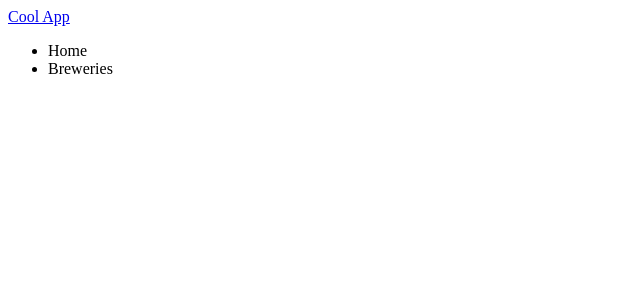
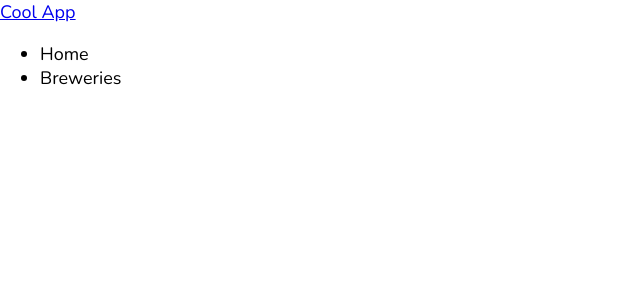
Before and after one commit to SeunJay/AngularProject, an Angular app: page / in a window 1280 px wide. Shown: the top 300 px of the page, without its empty margins (0-640 px from the left). Built offline with nearby package versions, Linux system fonts and the light colour scheme.

Commit message:
add nunito font-family in global styles

```diff
--- a/src/styles.css
+++ b/src/styles.css
@@ -1 +1,8 @@
 /* You can add global styles to this file, and also import other style files */
+@import url('https://fonts.googleapis.com/css?family=Nunito:400,700&display=swap');
+
+body {
+    margin: 0;
+    font-family: 'Nunito', 'sans-serif';
+    font-size: 18px;
+}
```
